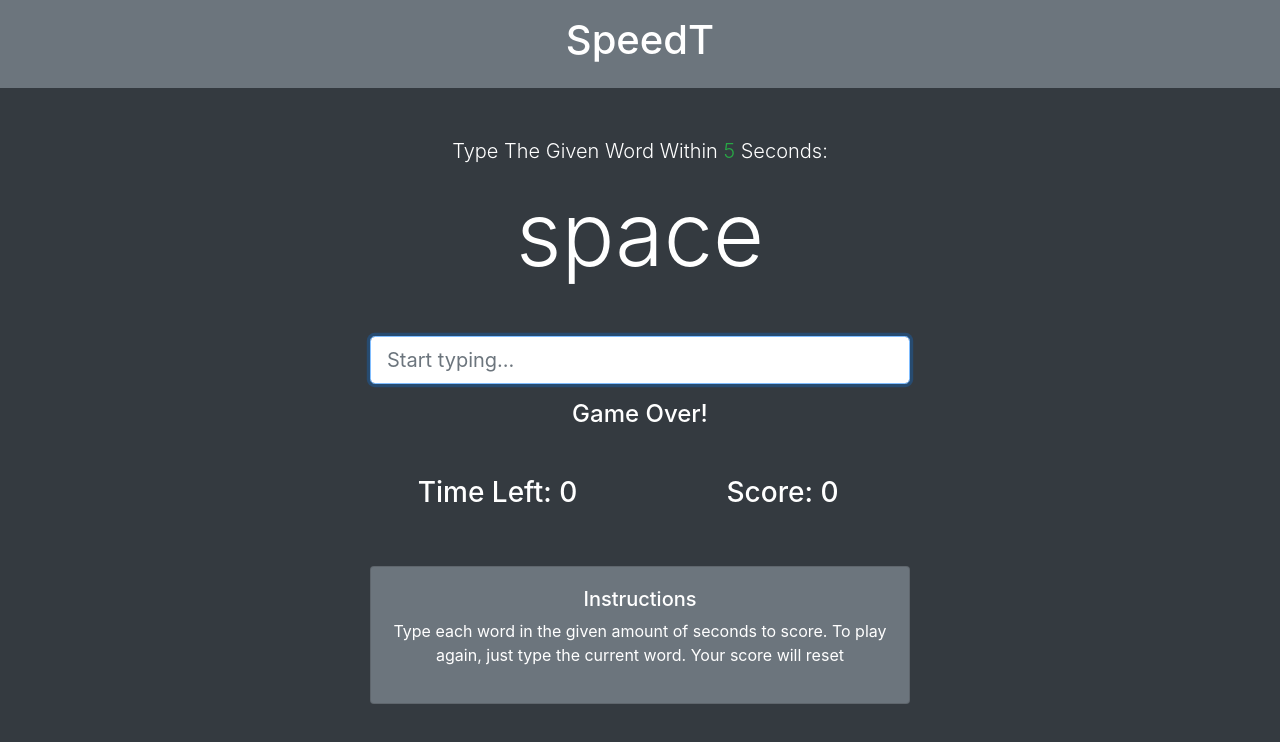
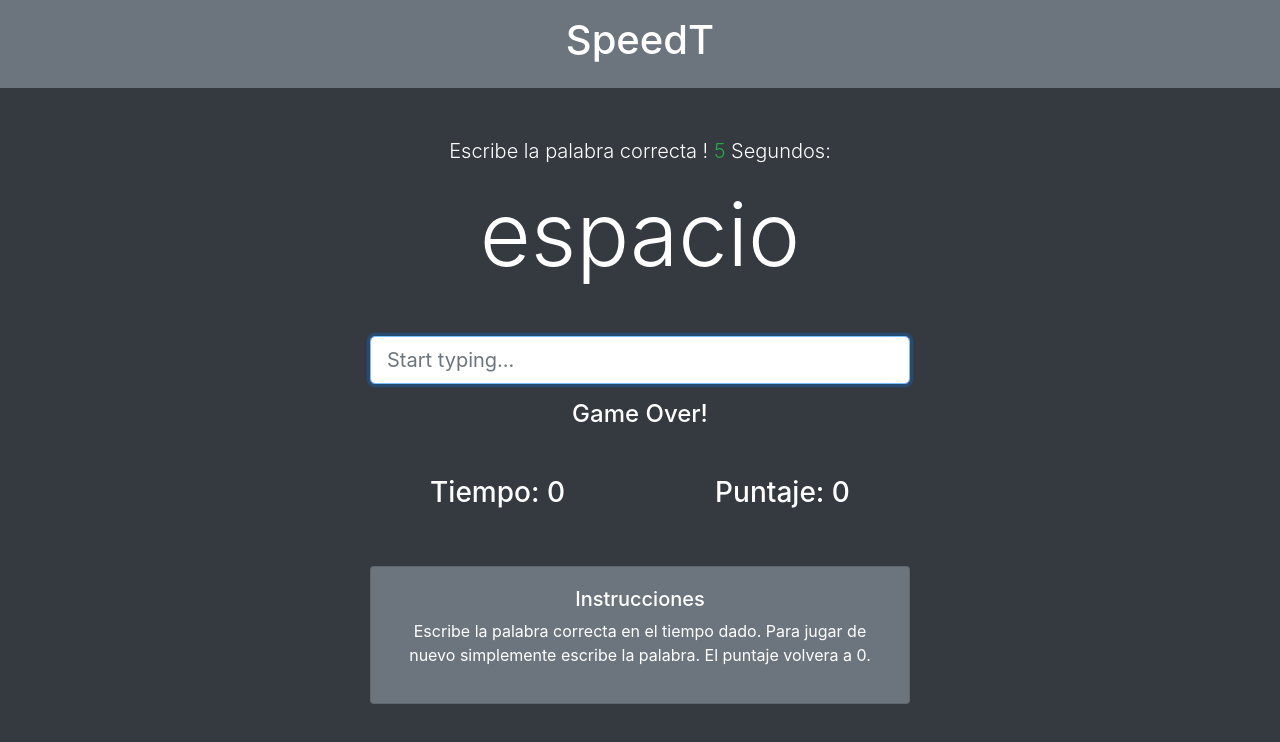
Before and after one commit to FelipeBurboa/Juego1, a website: page dist/index.html in a window 1280 px wide. Drawn offline with nearby package versions, Linux system fonts and the light colour scheme.

Commit message:
Juego v1

```diff
--- a/dist/index.html
+++ b/dist/index.html
@@ -19,21 +19,21 @@
         <!-- Word & Input -->
         <div class="row">
             <div class="col-md-6 mx-auto">
-                <p class="lead">Type The Given Word Within
-                    <span class="text-success" id="seconds">5</span> Seconds:</p>
-                <h2 class="display-2 mb-5" id="current-word">hello</h2>
+                <p class="lead">Escribe la palabra correcta !
+                    <span class="text-success" id="seconds">5</span> Segundos:</p>
+                <h2 class="display-2 mb-5" id="current-word">Hola!</h2>
                 <input type="text" class="form-control form-control-lg" placeholder="Start typing..." id="word-input" autofocus>
                 <h4 class="mt-3" id="message"></h4>
 
                 <!-- Time & Score Columns -->
                 <div class="row mt-5">
                     <div class="col-md-6">
-                        <h3>Time Left:
+                        <h3>Tiempo:
                             <span id="time">0</span>
                         </h3>
                     </div>
                     <div class="col-md-6">
-                        <h3>Score:
+                        <h3>Puntaje:
                             <span id="score">0</span>
                         </h3>
                     </div>
@@ -43,9 +43,10 @@
                 <div class="row mt-5">
                     <div class="col-md-12">
                         <div class="card card-body bg-secondary text-white">
-                            <h5>Instructions</h5>
-                            <p>Type each word in the given amount of seconds to score. To play again, just type the current
-                                word. Your score will reset</p>
+                            <h5>Instrucciones</h5>
+                            <p>Escribe la palabra correcta en el tiempo dado. Para jugar de nuevo simplemente escribe la
+                                palabra. El puntaje volvera a 0.
+                            </p>
                         </div>
                     </div>
                 </div>
--- a/dist/js/main.js
+++ b/dist/js/main.js
@@ -28,31 +28,31 @@ const seconds = document.querySelector("#seconds");
 //Palabras
 
 const words = [
-  "hat",
-  "river",
-  "lucky",
-  "statue",
-  "generate",
-  "stubborn",
+  "gorro",
+  "rio",
+  "suerte",
+  "estatua",
+  "generar",
+  "feliz",
   "cocktail",
-  "runaway",
-  "joke",
-  "developer",
-  "establishment",
-  "hero",
+  "escapar",
+  "chiste",
+  "desarrollador",
+  "casa",
+  "heroe",
   "javascript",
-  "nutrition",
+  "nutricion",
   "revolver",
-  "echo",
-  "siblings",
-  "investigate",
-  "horrendous",
-  "symptom",
-  "laughter",
-  "magic",
-  "master",
-  "space",
-  "definition"
+  "eco",
+  "hermanos",
+  "investigar",
+  "horrendo",
+  "sintoma",
+  "risa",
+  "magia",
+  "maestro",
+  "espacio",
+  "definicion"
 ];
 
 //Inicializar Juego
```
